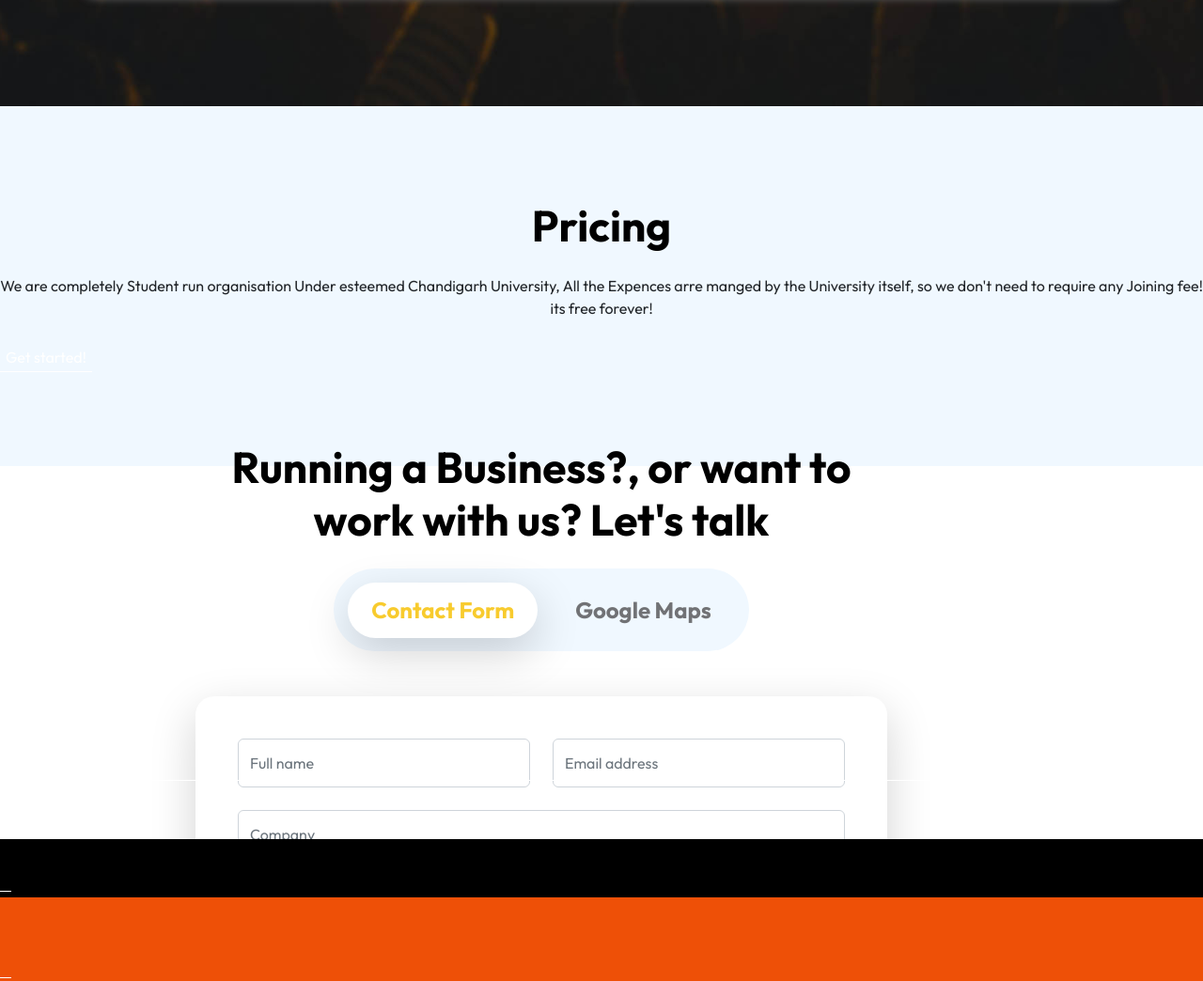
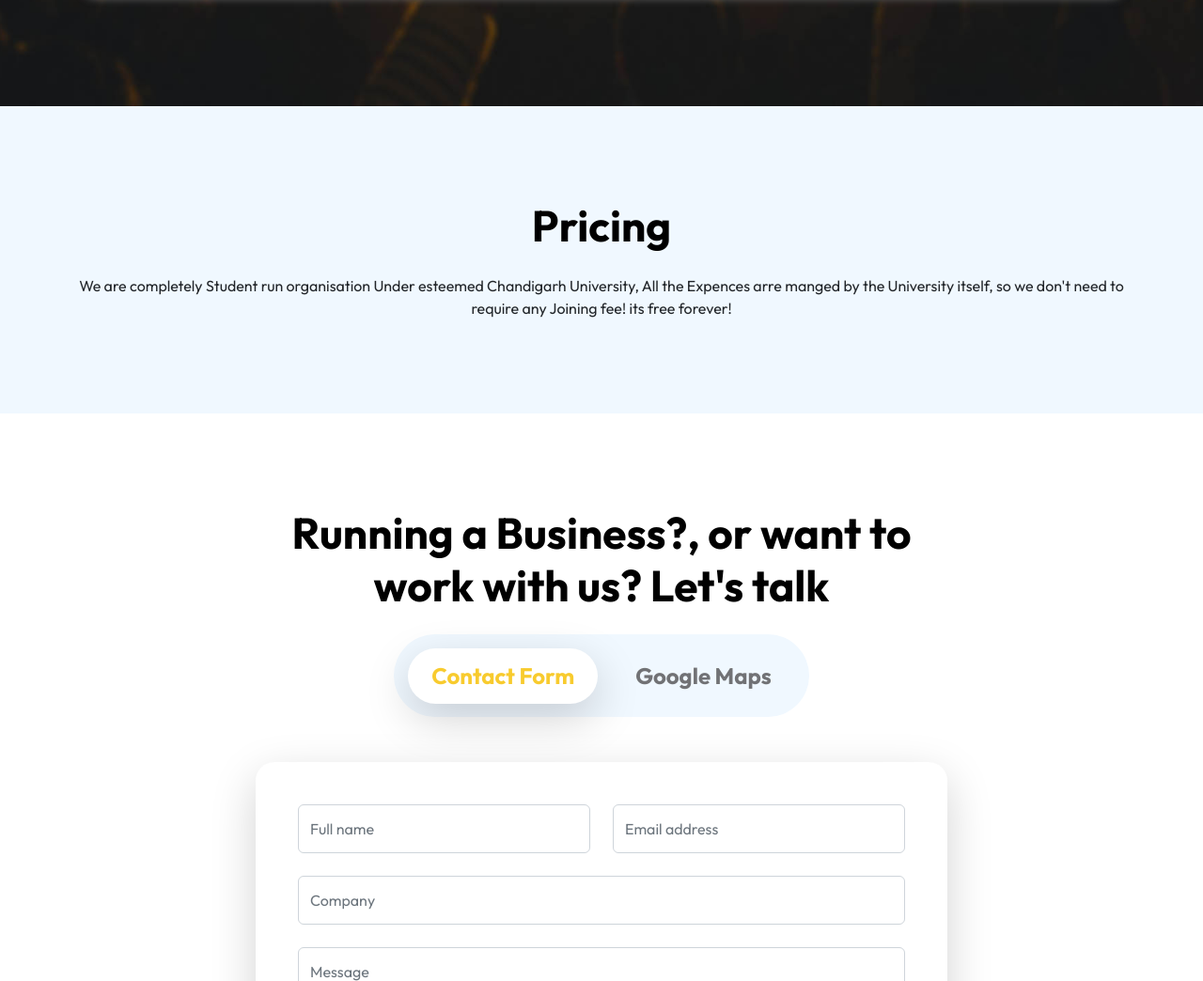
Before and after one commit to howdysukh/ecellcu, a plain HTML site: page index.html in a window 1280 px wide. Shown: the part 3175-4219 px from the top of the page at 94% size. Drawn offline with Linux system fonts and the light colour scheme.

Commit message:
Update index.html

```diff
--- a/index.html
+++ b/index.html
@@ -419,7 +419,10 @@
         </section>
 
 
-        <section class="pricing-section section-padding section-bg" id="section_5">
+ <section class="pricing-section section-padding section-bg" id="section_5">
+            <div class="container">
+                <div class="row">
+
                     <div class="col-lg-8 col-12 mx-auto">
                         <h2 class="text-center mb-4">Pricing</h2>
                     </div>
@@ -429,9 +432,11 @@
                                             We are completely Student run organisation Under esteemed Chandigarh University, All the Expences arre manged by the University itself, so we don't need to require any Joining fee! its free forever!
                                         </center>
 
-                            <a class="link-fx-1 color-contrast-higher mt-4" href="#section_6">
-                                <span>Get started!</span>
 
+                    </div>
+
+                </div>
+            </div>
         </section>
 
 
```
